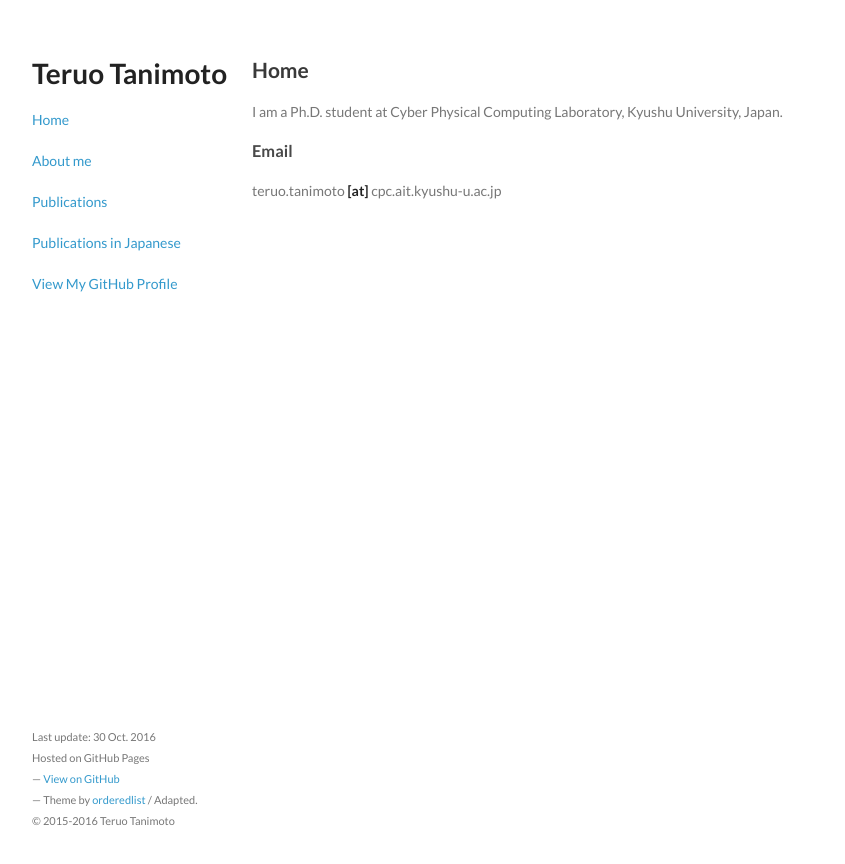
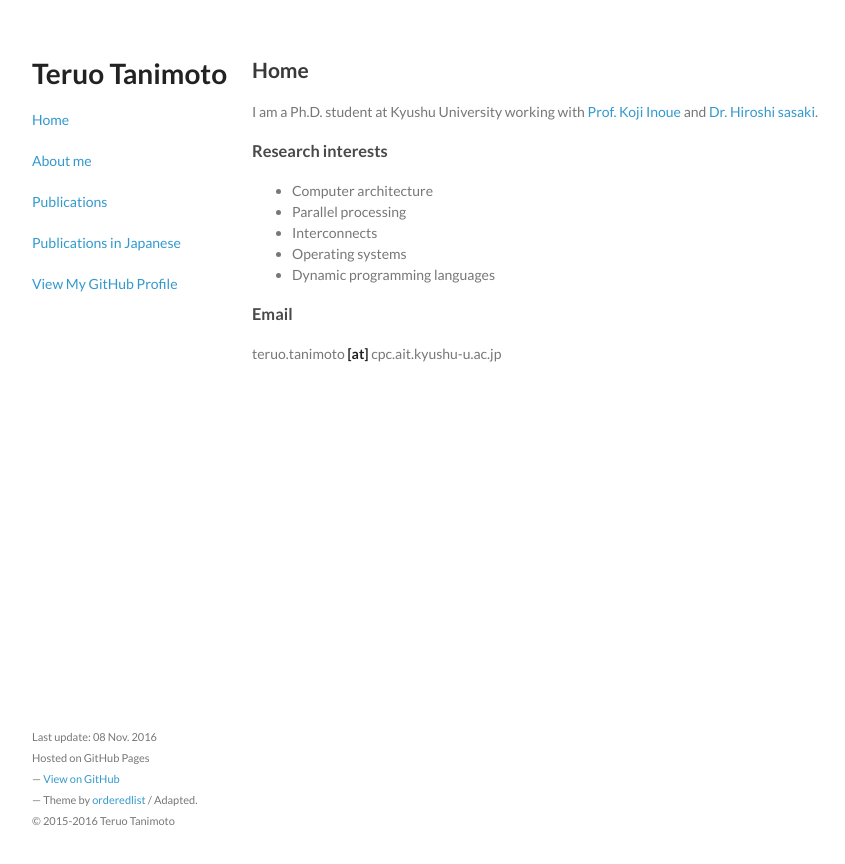
Before and after one commit to teruo41/teruo41.github.io, a Jekyll site: the page built from index.md, in a window 1280 px wide. Shown: the top 864 px of the page, without its empty margins (178-1023 px from the left). Built offline with Jekyll 4.4.1, drawn with Linux system fonts in a browser that asks for light colours.

Commit message:
Modified index page

```diff
--- a/_includes/footer.html
+++ b/_includes/footer.html
@@ -1,6 +1,6 @@
 <footer>
   <p> <small>
-  Last update: 30 Oct. 2016<br>
+  Last update: 08 Nov. 2016<br>
   Hosted on GitHub Pages<br>
   &mdash; <a href="https://github.com/teruo41/teruo41.github.io">View on GitHub</a><br>
   &mdash; Theme by <a href="https://github.com/orderedlist">orderedlist</a> / Adapted.<br>
--- a/index.md
+++ b/index.md
@@ -4,8 +4,17 @@ title: Home
 ---
 
 ## Home
+I am a Ph.D. student at Kyushu University working with [Prof. Koji Inoue](http://www.cpc.ait.kyushu-u.ac.jp/~koji.inoue/) and [Dr. Hiroshi sasaki](https://sites.google.com/site/hrshssk/).
+
+### Research interests
+  - Computer architecture
+  - Parallel processing
+  - Interconnects
+  - Operating systems
+  - Dynamic programming languages
+
+<!--
 I am a Ph.D. student at Cyber Physical Computing Laboratory, Kyushu University, Japan.
-<!--
 I am a Researcher at Fujitsu Laboratories Limited, Kawasaki, Japan.
 -->
 
```
